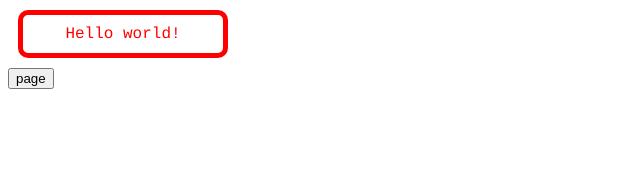
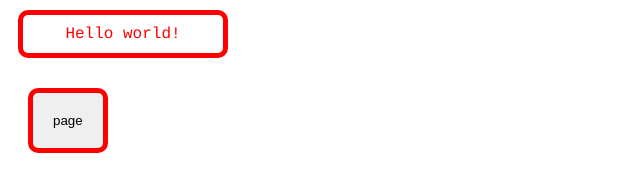
Before and after one commit to omeps/omeps.github.io, a plain HTML site: page index.html in a window 1280 px wide. Shown: the whole page, without its empty margins (0-640 px from the left). Drawn offline with Linux system fonts and the light colour scheme.

Commit message:
Update index.html

```diff
--- a/index.html
+++ b/index.html
@@ -4,4 +4,4 @@
 <p class = "styleRed">
   Hello world!
 </p>
-<input type="button" value="page" onclick="location.href='/pages/page.html'"/>
+<input class="button" type="button" value="page" onclick="location.href='/pages/page.html'"/>
```
